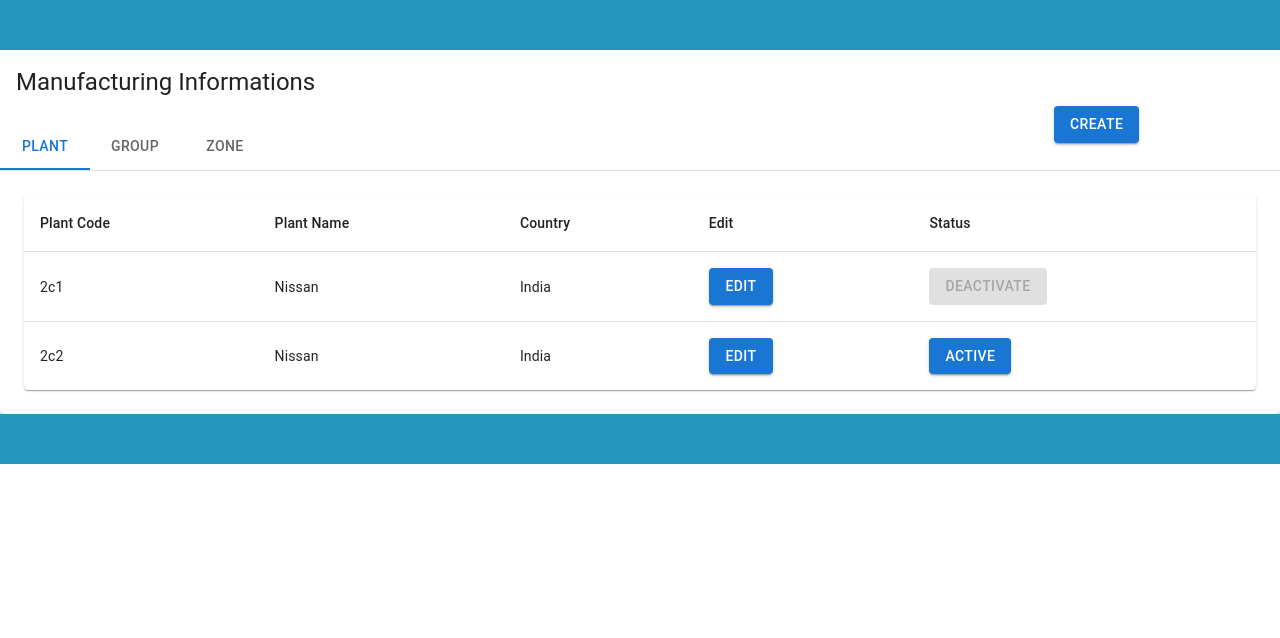
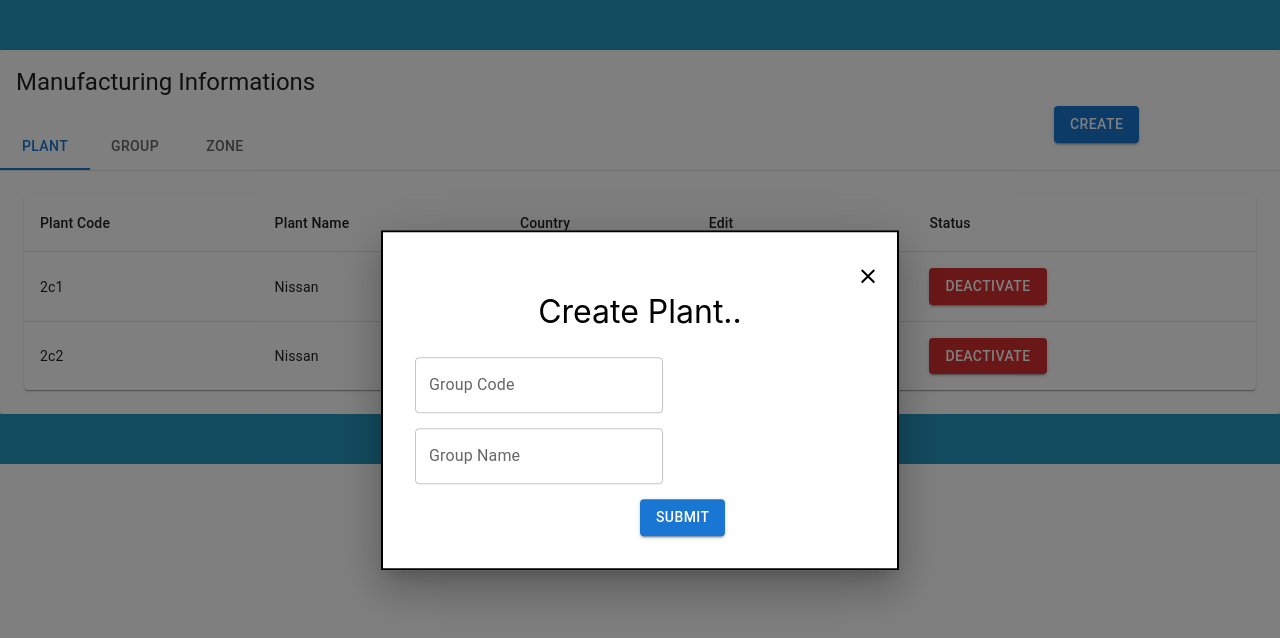
Before and after one commit to demo-nissan/car-manufacturing-service, a React (Create React App) app: page / in a window 1280 px wide. Both pictures are taken after a click on the button "CREATE". Shown: the top 638 px of the page. Built offline with nearby package versions, Linux system fonts and the light colour scheme.

Commit message:
added the create modal screen activate button in plant page

```diff
--- a/package.json
+++ b/package.json
@@ -6,6 +6,8 @@
     "@emotion/react": "^11.9.0",
     "@emotion/styled": "^11.8.1",
     "@material-ui/core": "^4.12.4",
+    "@material-ui/icons": "^4.11.3",
+    "@mui/icons-material": "^5.6.2",
     "@mui/lab": "^5.0.0-alpha.78",
     "@mui/material": "^5.6.2",
     "@mui/styled-engine-sc": "^5.6.1",
--- a/src/components/Plant/plant.js
+++ b/src/components/Plant/plant.js
@@ -1,3 +1,4 @@
+import { useState } from 'react';
 import Table from '@mui/material/Table';
 import TableBody from '@mui/material/TableBody';
 import TableCell from '@mui/material/TableCell';
@@ -14,7 +15,6 @@ function Plant() {
             plantCode: "2c1",
             plantName : "Nissan",
             country:"India",
-            status:"active",
                 Group: [{
                     GroupCode: "2c1",
                     GroupName : "Nissan",
@@ -36,7 +36,6 @@ function Plant() {
                 plantCode: "2c2",
                 plantName : "Nissan",
                 country:"India",
-                status:"deactive",
                     Group: [{
                         GroupCode: "2c1",
                         GroupName : "Nissan",
@@ -56,6 +55,16 @@ function Plant() {
                 },
             ]
         }
+
+  const [buttonStatus, setButtonStatus] = useState(true);
+  const handleActivateButton =(id)=>{
+    setButtonStatus(false)
+    console.log(id)
+  }
+  const handledeActivateButton =()=>{
+    setButtonStatus(true)
+  }
+
 
 
   return (
@@ -85,11 +94,13 @@ function Plant() {
                                         <Button variant="contained">Edit</Button>
                                     </TableCell>
                                     <TableCell >
-                                        {item.status ==="active"? (<Button variant="contained" disabled>
+                                        {buttonStatus ?(<Button variant="contained" onClick={()=>handleActivateButton(item.plantCode)} color="error">
                                             Deactivate
-                                        </Button>):(<Button variant="contained" >
+                                        </Button>):( <Button variant="contained"  onClick={handledeActivateButton}>
                                             active
-                                        </Button>)}
+                                        </Button>) }
+
+
                                     </TableCell>
                                 </TableRow>
                               ))}
--- /dev/null
+++ b/src/components/createUpdate.css
@@ -0,0 +1,19 @@
+.createMainLabel{
+    text-align: center;
+    height: 50px;
+    font-size: xx-large;
+}
+.closeIcon{
+    padding-left: 98%;
+}
+.submitButton{
+    padding-top: 15px;
+    align-items: center;
+    margin-left: 50%;
+}
+.groupCodeTextBox{
+    padding-top: 15px;
+}
+.GroupNameTextbox{
+    padding-top: 15px;
+}
--- /dev/null
+++ b/src/components/createUpdate.js
@@ -0,0 +1,43 @@
+
+import TextField from '@mui/material/TextField';
+import Button from '@mui/material/Button';
+import Box from '@mui/material/Box';
+import CloseIcon from '@mui/icons-material/Close';
+import './createUpdate.css'
+
+const style = {
+    position: 'absolute',
+    top: '50%',
+    left: '50%',
+    transform: 'translate(-50%, -50%)',
+    width: 450,
+    bgcolor: 'background.paper',
+    border: '2px solid #000',
+    boxShadow: 24,
+    p: 4,
+  };
+
+function CreateUpdate({handleClose}) {
+
+  return (
+    <div>
+          <Box sx={style}>
+            <span className='closeIcon'>  <CloseIcon onClick={handleClose}/></span>
+            <div className="createMainLabel"> Create Plant..</div>
+            <div>
+                <div className='groupCodeTextBox'>
+                    <TextField id="outlined-basic" label="Group Code" variant="outlined" />
+                </div>
+                <div className='GroupNameTextbox'>
+                    <TextField id="outlined-basic" label="Group Name" variant="outlined" />
+                </div>
+                <div className='submitButton'>
+                    <Button variant="contained"  >Submit</Button>
+                </div>
+            </div>
+          </Box>
+    </div>
+  );
+}
+
+export default CreateUpdate;
--- a/src/components/home.js
+++ b/src/components/home.js
@@ -1,4 +1,5 @@
 import * as React from 'react';
+import { useState } from 'react';
 import Card from "@material-ui/core/Card";
 import CardContent from "@material-ui/core/CardContent";
 import Typography from "@material-ui/core/Typography";
@@ -10,14 +11,23 @@ import TabPanel from '@mui/lab/TabPanel';
 import Button from '@mui/material/Button';
 import Plant from './Plant/plant';
 import Group from './Group/Group'
+import Modal from '@mui/material/Modal';
+import Backdrop from '@mui/material/Backdrop';
+
+import CreateUpdate from './createUpdate';
 import './home.css';
 
 function Home() {
-    const [value, setValue] = React.useState('1');
+    const [value, setValue] = useState('1');
+    const [open, setOpen] = useState(false);
 
     const handleChange = (event, newValue) => {
       setValue(newValue);
     };
+
+    const handleOpen = () => setOpen(true);
+    const handleClose = () => setOpen(false);
+
     return (
       <div className='homeDiv'>
         <Card sx={{ maxWidth: 345 }}>
@@ -26,8 +36,23 @@ function Home() {
                 Manufacturing Informations
                 </Typography>
                 <div className="createButtonDiv">
-                    <Button variant="contained">Create</Button>
+                    <Button variant="contained" onClick={handleOpen}>Create</Button>
                 </div>
+                <Modal
+                    aria-labelledby="transition-modal-title"
+                    aria-describedby="transition-modal-description"
+                    open={open}
+                    onClose={handleClose}
+                    closeAfterTransition
+                    BackdropComponent={Backdrop}
+                    BackdropProps={{
+                    timeout: 500,
+                    }}
+                >
+                  <div>
+                        <CreateUpdate handleClose={handleClose} />
+                   </div>
+                 </Modal>
             </CardContent>
             <Box sx={{ width: '100%', typography: 'body1' }}>
                 <TabContext value={value}>
```
Also changed, not shown: 1 other file (tests, documents, lock files or other folders).
